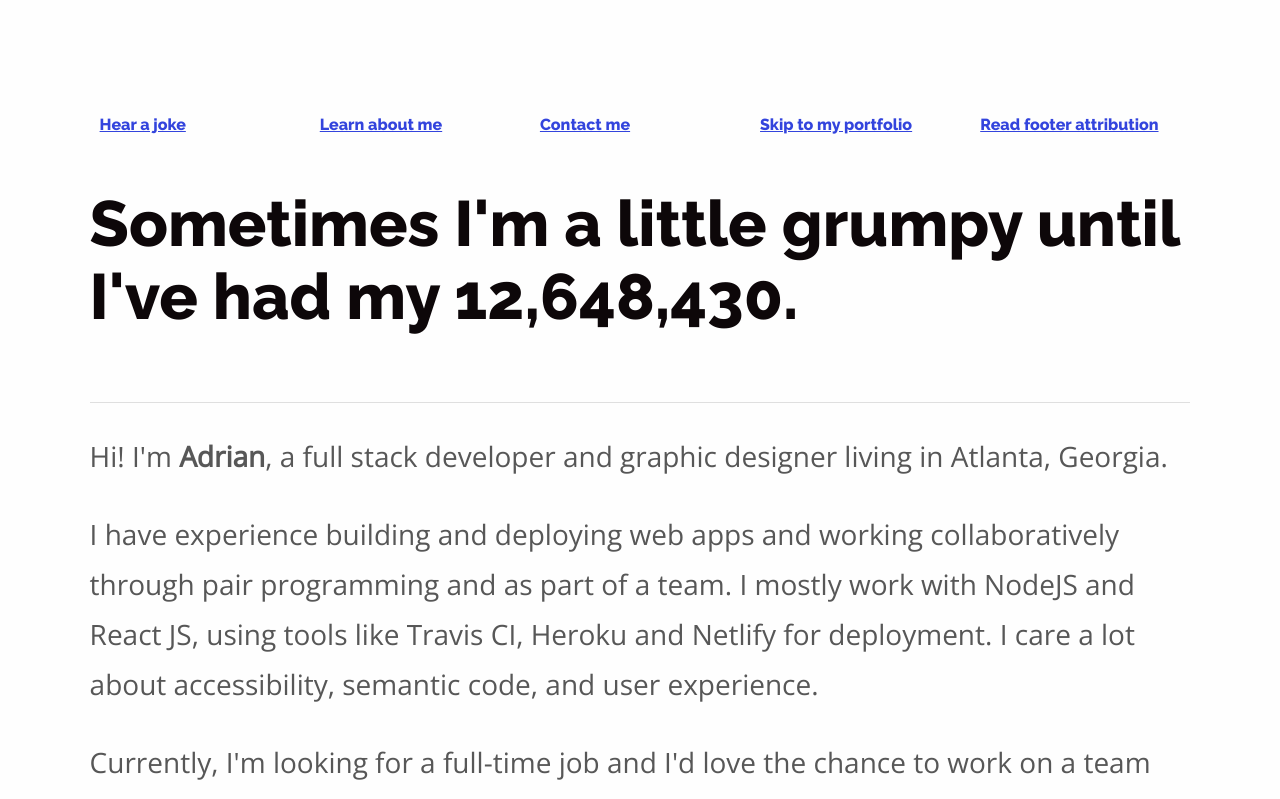
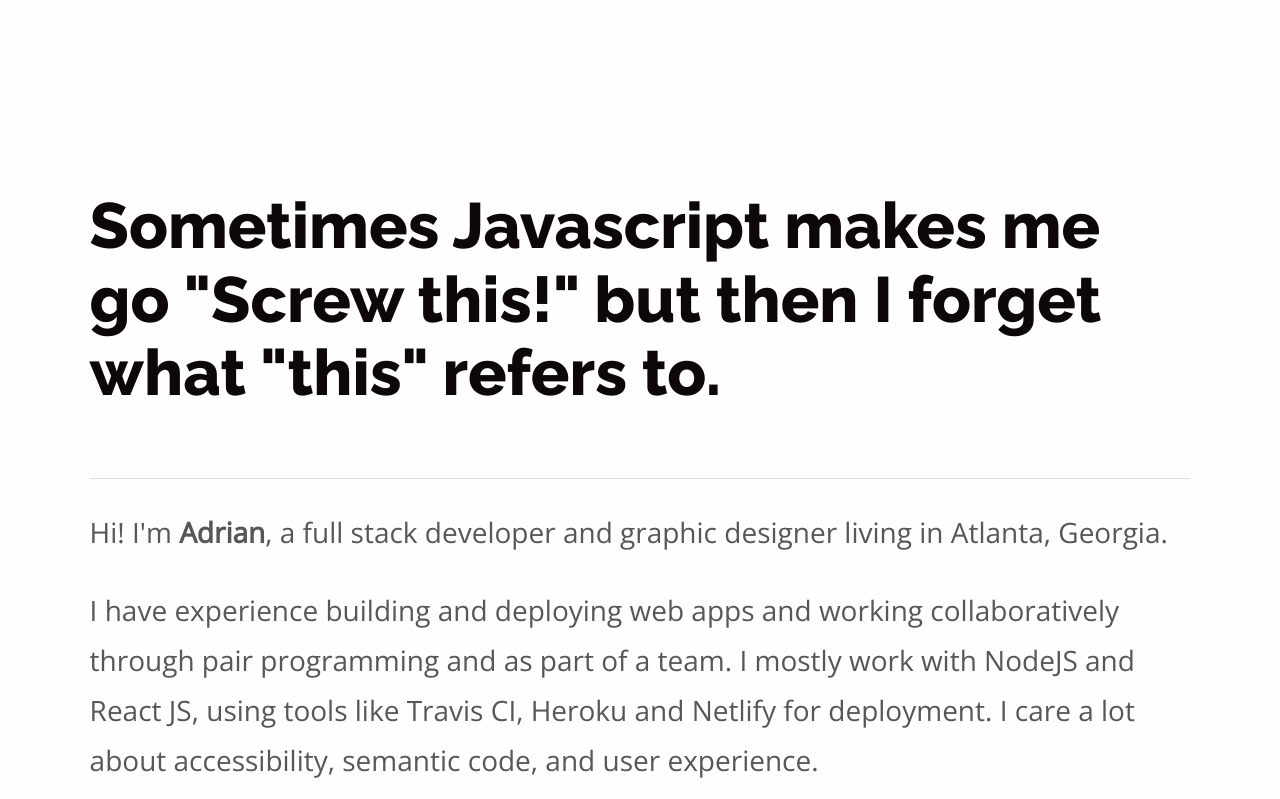
Before and after one commit to adriantoddross/portfolio, a React (Create React App) app: page / in a window 1280 px wide. Shown: the top 799 px of the page. Built offline with nearby package versions, Linux system fonts and the light colour scheme.

Commit message:
hide skip nav unless a link is in focus/active/hover

```diff
--- a/src/App.css
+++ b/src/App.css
@@ -21,9 +21,10 @@
 
 a:link    { color: #3344dd }  /* unvisited links */
 a:visited { color: #884488 }  /* visited links   */
-a:hover   { color: #bb1122 }  /* user hovers     */
-a:active  { color: #bb1122 }  /* active links    */
-a:focus { color: #bb1122 }
+a:hover   { color: #bb1122 !important }  /* user hovers     */
+a:active  { color: #bb1122 !important }  /* active links    */
+a:focus { color: #bb1122 !important }
+
 
 .main-content {
   font-size: 125%;
@@ -44,6 +45,13 @@ a:focus { color: #bb1122 }
 .skip-nav a {
   flex: 1;
   padding: 10px;
+  color: #FEFEFE;
+}
+
+.skip-nav a:focus,
+.skip-nav input:focus,
+.skip-nav button:focus {
+
 }
 
 .links {
--- a/src/components/Header.js
+++ b/src/components/Header.js
@@ -1,6 +1,12 @@
 import React, {Component} from 'react';
 
-export default function Header(props) {
+export default class Header extends Component {
+
+  componentDidMount() {
+    document.getElementById('joke').focus(); // Give focus to the first nav element so the skip nav is not accidentally skipped.
+  }
+
+  render() {
 
     const blurbs = [
       'I use tabs, not spaces, just so you know.',
@@ -18,14 +24,12 @@ export default function Header(props) {
 
     return (
       <div>
-      <nav>
-        <ul className='skip-nav'>
-          <a href='#joke'>Hear a joke</a>
-          <a href='#about'>Learn about me</a>
-          <a href='#contact'>Contact me</a>
+        <nav className='skip-nav'>
+          <a href='#joke'>Hear a joke about Javascript</a>
+          <a href='#about'>Skip to learn about me</a>
+          <a href='#contact'>Skip to contact links</a>
           <a href='#portfolio'>Skip to my portfolio</a>
-          <a href='#footer'>Read footer attribution</a>
-        </ul>
+          <a href='#footer'>Skip to footer attribution</a>
         </nav>
         <header id='joke' className="banner" role='banner'>
           <h1>
@@ -35,3 +39,4 @@ export default function Header(props) {
       </div>
     );
   }
+}
```
Lines whose indentation alone changed are shown as unchanged.
